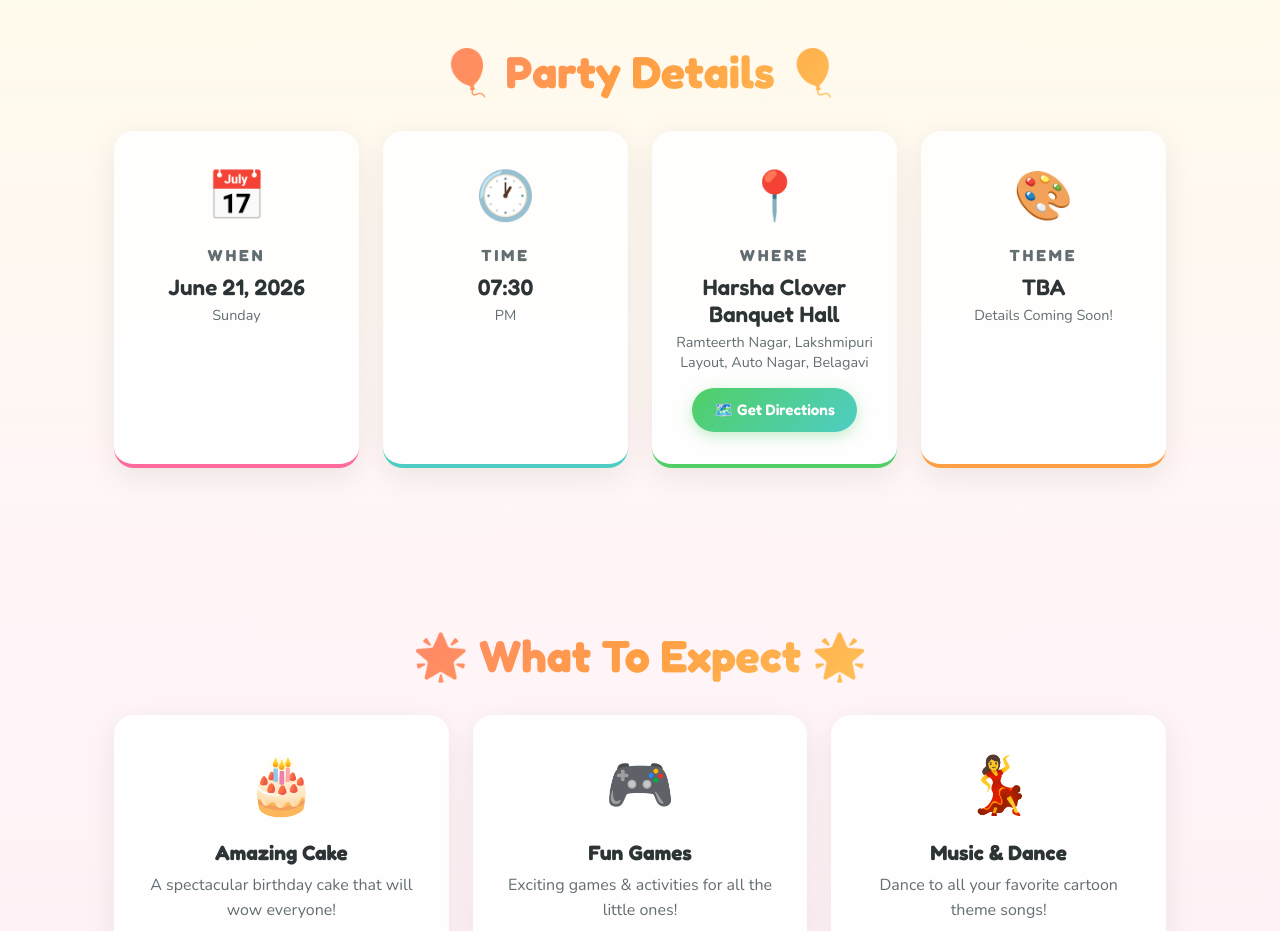
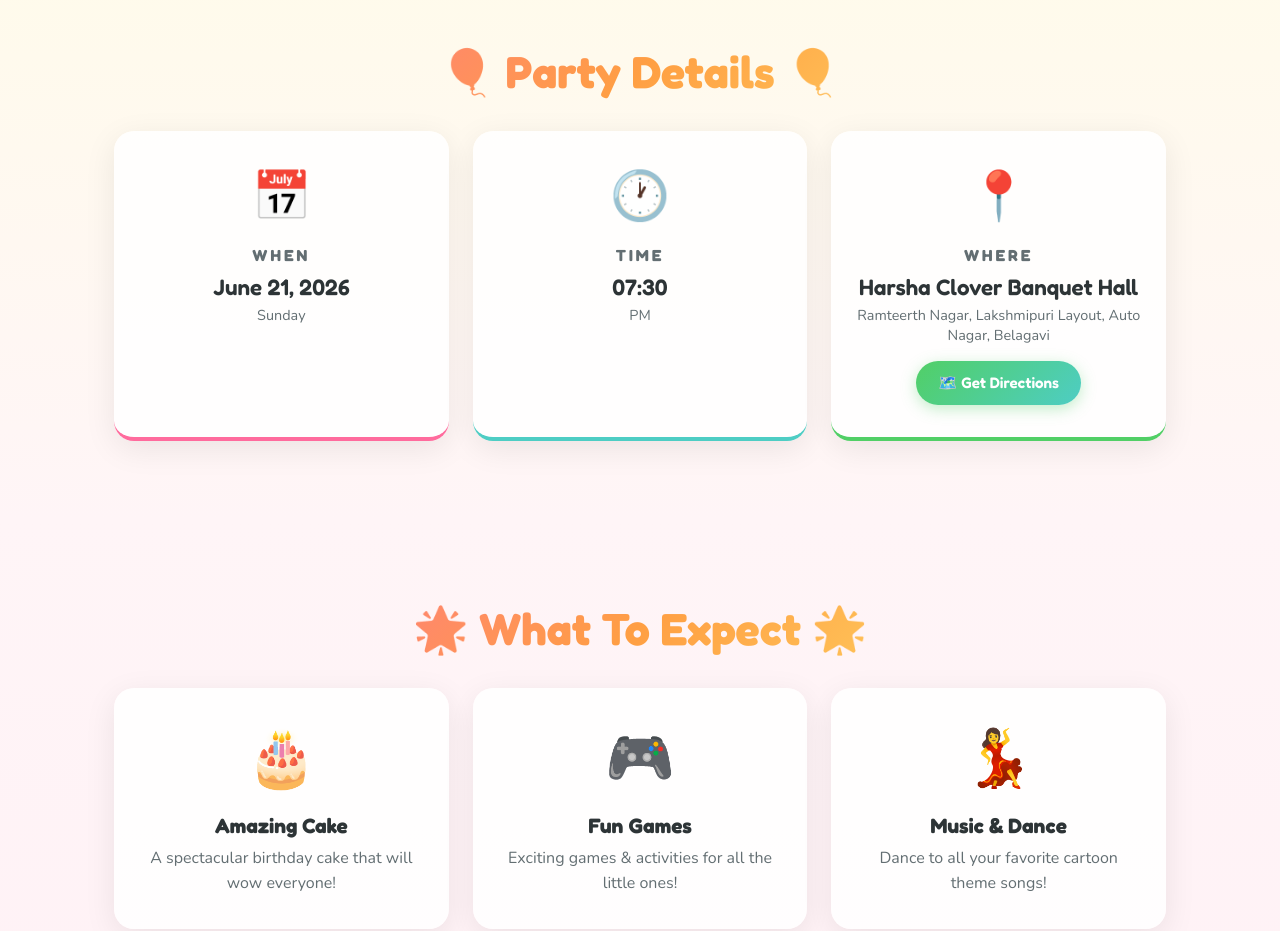
Before and after one commit to raikarshubham/shaurya_bday_invite, a plain HTML site: page index.html in a window 1280 px wide. Shown: the part 2080-3011 px from the top of the page. Drawn offline with nearby package versions, Linux system fonts and the light colour scheme.

```diff
--- a/index.html
+++ b/index.html
@@ -204,12 +204,12 @@
                         🗺️ Get Directions
                     </a>
                 </div>
-                <div class="detail-card" id="detail-theme" style="--accent: var(--orange)">
+                <!-- <div class="detail-card" id="detail-theme" style="--accent: var(--orange)">
                     <div class="detail-icon">🎨</div>
                     <h3>Theme</h3>
                     <p class="detail-value">TBA</p>
                     <p class="detail-sub">Details Coming Soon!</p>
-                </div>
+                </div> -->
             </div>
         </div>
     </section>
```
